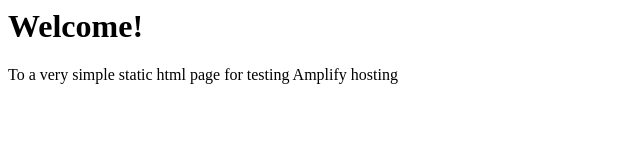
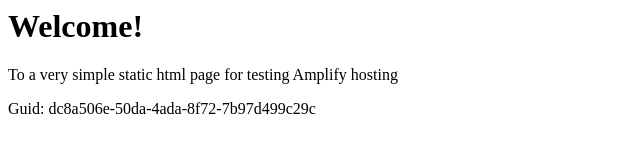
Before and after one commit to aws-aemilia-mxp/Github-PR-Commit-Integration-Test-DoNotTouch-v0-preprod-eu-south-1, a website: page src/index.html in a window 1280 px wide. Shown: the whole page, without its empty margins (0-640 px from the left). Drawn offline with Linux system fonts and the light colour scheme.

Commit message:
commit from integ tests

```diff
--- a/src/index.html
+++ b/src/index.html
@@ -1,3 +1,5 @@
+
+
 <html lang="en">
 
 <head>
@@ -10,6 +12,6 @@
 <body>
     <h1>Welcome!</h1>
     <p>To a very simple static html page for testing Amplify hosting</p>
-</body>
+    <p>Guid: dc8a506e-50da-4ada-8f72-7b97d499c29c</p></body>
 
 </html>
```
